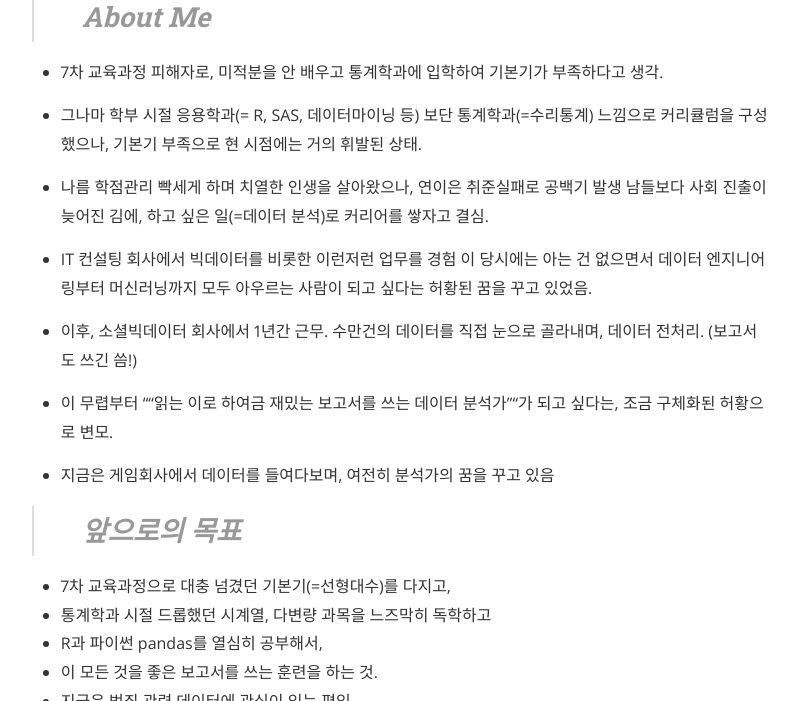
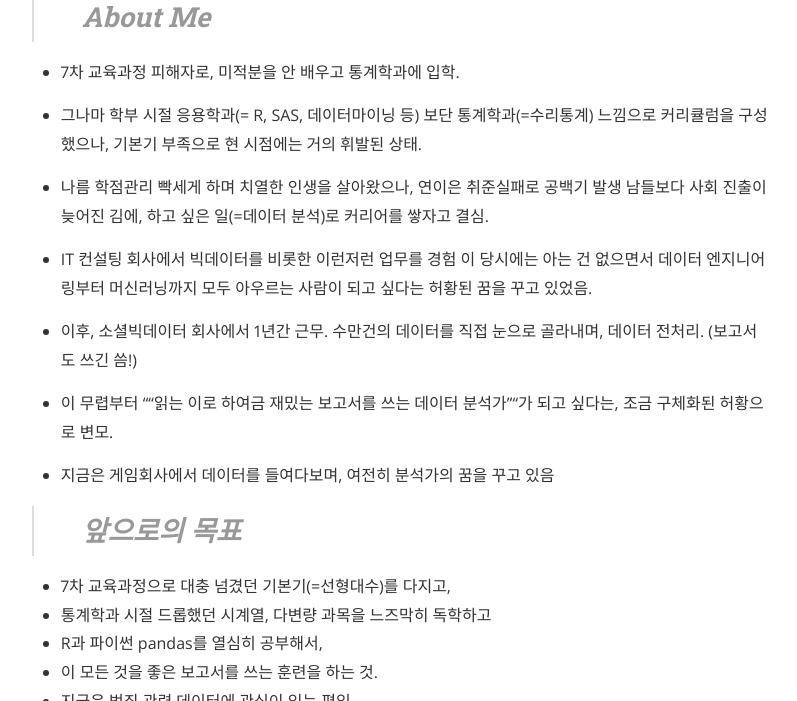
Before and after one commit to blessedby-clt/blessedby-clt.github.io, a Jekyll site: the page built from about.md, in a window 1280 px wide and 900 px high, scrolled down 538 px, cut to the strip 199-900 px from the top of the window. Shown: the whole strip, without its empty margins (240-1037 px from the left). Built offline with Jekyll 4.4.1, drawn with Linux system fonts in a browser that asks for light colours; nearby versions of some CDN libraries.

Commit message:
Update about.md

```diff
--- a/about.md
+++ b/about.md
@@ -20,7 +20,7 @@ main_nav: true
 
 
 
-* 7차 교육과정 피해자로, 미적분을 안 배우고 통계학과에 입학하여 기본기가 부족하다고 생각.
+* 7차 교육과정 피해자로, 미적분을 안 배우고 통계학과에 입학.
 
 * 그나마 학부 시절 응용학과(= R, SAS, 데이터마이닝 등) 보단
   통계학과(=수리통계) 느낌으로 커리큘럼을 구성했으나, 기본기 부족으로 현 시점에는 거의 휘발된 상태.
```
